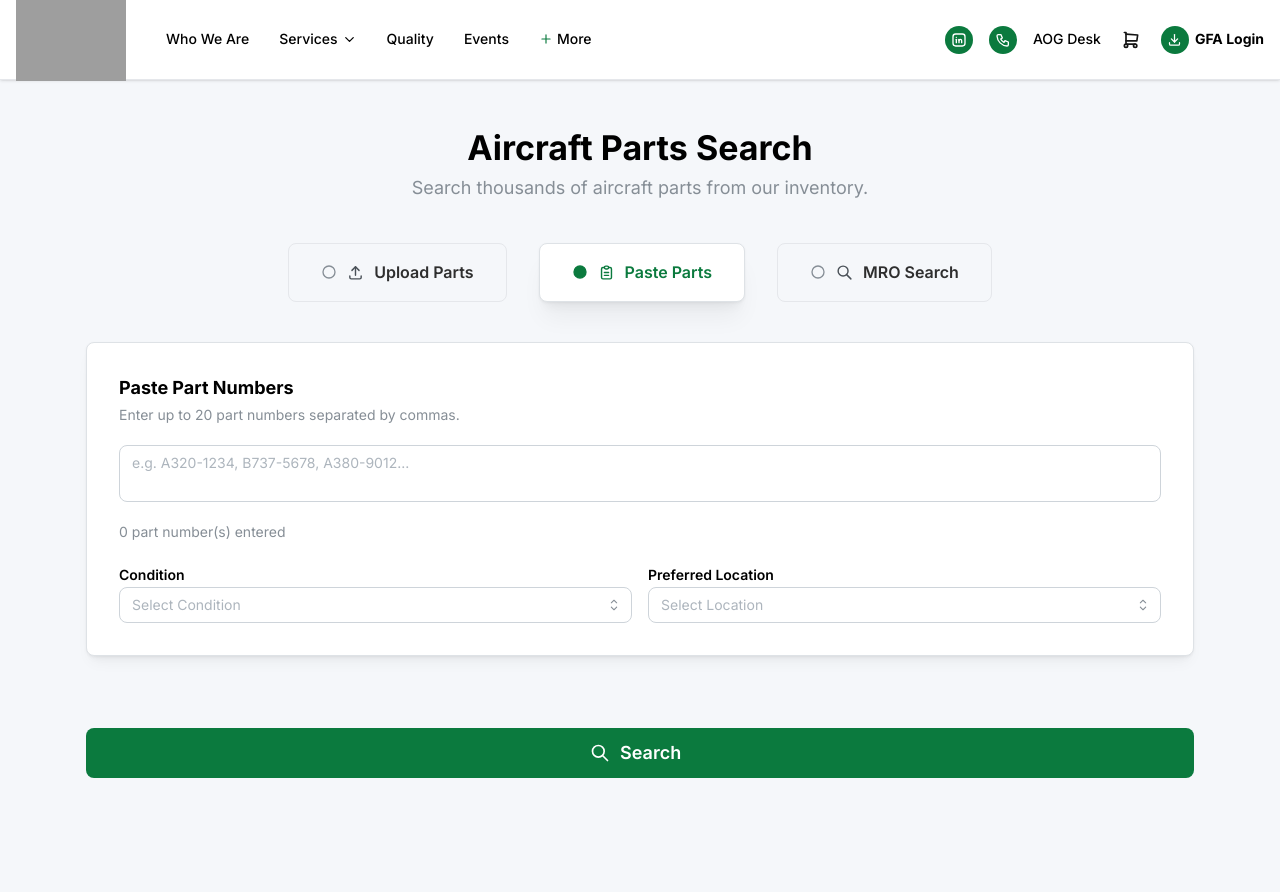
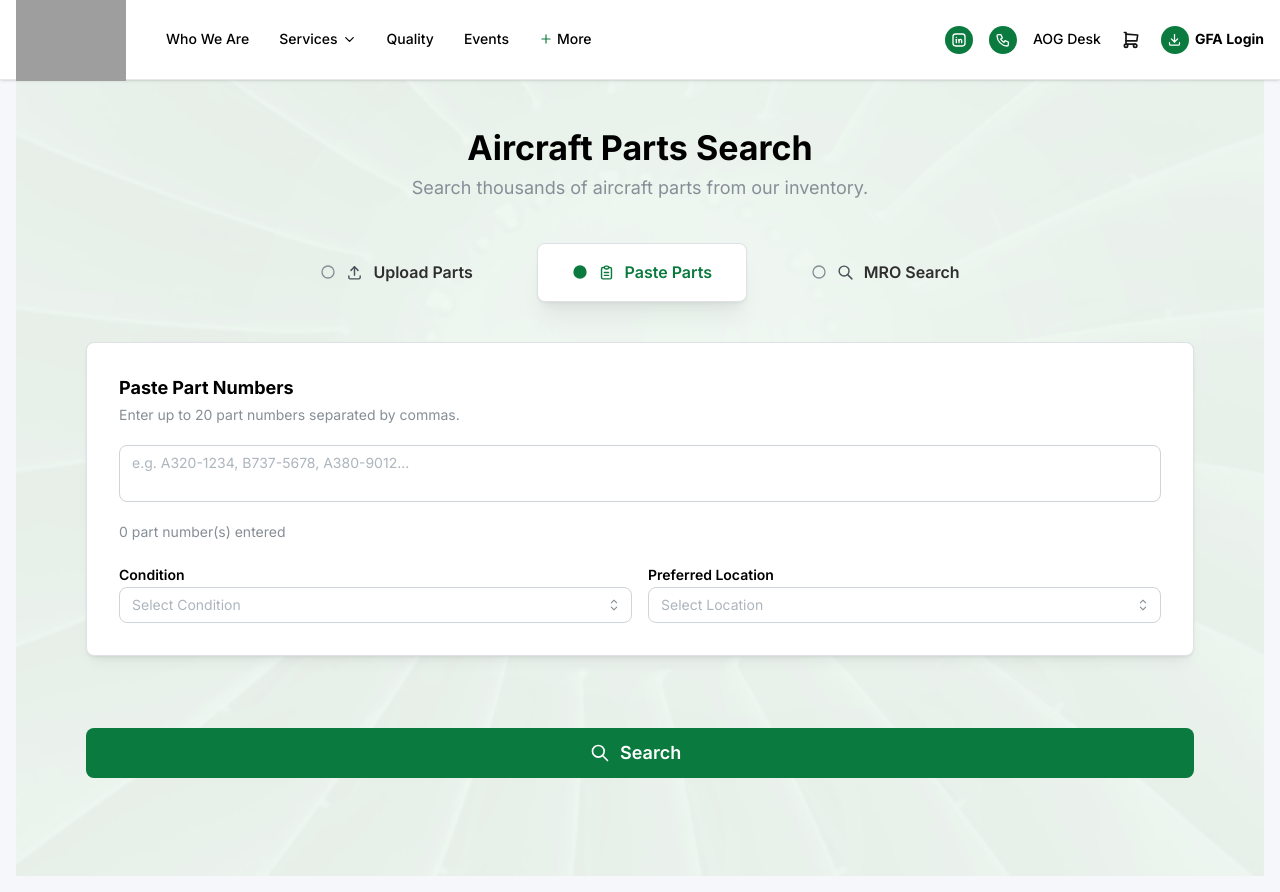
Before and after one commit to Basilraju-10/nextjs-mantine, a Next.js app: page / in a window 1280 px wide. Before the commit the page ends 844 px from the top, so only its background shows below. Built offline with nearby package versions, Linux system fonts and the light colour scheme; grey boxes are pictures that could not be loaded.

Commit message:
feat: refactor SearchLanding component layout and update hero-home background image

```diff
--- a/components/SearchLanding.tsx
+++ b/components/SearchLanding.tsx
@@ -3,6 +3,7 @@
 import { useState } from "react";
 
 import {
+  Box,
   Container,
   Stack,
   Text,
@@ -19,10 +20,20 @@ export default function SearchLanding() {
   const [searchMode, setSearchMode] = useState("paste");
 
   return (
+    <Box
+      style={{
+        minHeight: "100vh",
+        backgroundImage:
+          "url('/images/hero-home.webp')",
+        backgroundSize: "cover",
+        backgroundPosition: "center",
+        backgroundRepeat: "no-repeat",
+        backgroundAttachment: "fixed",
+      }}
+    >
       <Container size="lg" py={50}>
         <Stack gap={40}>
           {/* Heading */}
-
           <Stack gap={4} ta="center">
             <Title order={1} fw={700}>
               Aircraft Parts Search
@@ -34,20 +45,17 @@ export default function SearchLanding() {
           </Stack>
 
           {/* Search Tabs */}
-
           <SearchTabs
             value={searchMode}
             onChange={setSearchMode}
           />
 
           {/* Forms */}
-
           {searchMode === "upload" && <UploadForm />}
-
           {searchMode === "paste" && <PasteForm />}
-
           {searchMode === "mro" && <MROSearchForm />}
         </Stack>
       </Container>
+    </Box>
   );
 }
--- a/components/Searchtabs.tsx
+++ b/components/Searchtabs.tsx
@@ -56,24 +56,41 @@ export default function SearchTabs({
               radius="md"
               px="xl"
               py="md"
+              bg={active ? "white" : "transparent"}
               shadow={active ? "md" : undefined}
-              withBorder={active}
-              bg={active ? "white" : "transparent"}
               style={{
-                transition: "0.2s",
-                minWidth: 180,
+                minWidth: 210,
+                transition: "all 0.2s ease",
+                border: active
+                  ? "1px solid var(--mantine-color-gray-3)"
+                  : "none",
+                boxShadow: active
+                  ? undefined
+                  : "none",
               }}
             >
-              <Group gap={10} justify="center" wrap="nowrap">
+              <Group
+                gap={10}
+                justify="center"
+                wrap="nowrap"
+              >
                 <IconCircle
                   size={16}
-                  color={active ? "#0B7A3E" : "#868E96"}
-                  fill={active ? "#0B7A3E" : "transparent"}
+                  color={
+                    active ? "#0B7A3E" : "#868E96"
+                  }
+                  fill={
+                    active
+                      ? "#0B7A3E"
+                      : "transparent"
+                  }
                 />
 
                 <ActiveIcon
                   size={17}
-                  color={active ? "#0B7A3E" : "#495057"}
+                  color={
+                    active ? "#0B7A3E" : "#495057"
+                  }
                 />
 
                 <Text
```
Also changed, not shown: public/images/background/hero-home.webp (deleted), public/images/hero-home.webp (added). Lines whose indentation alone changed are shown as unchanged.
